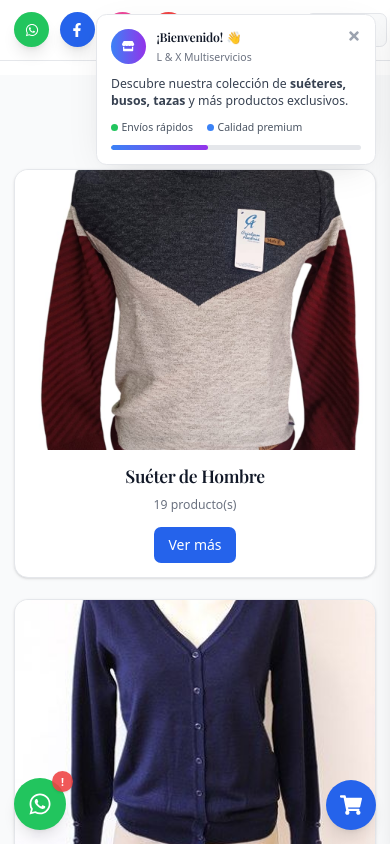
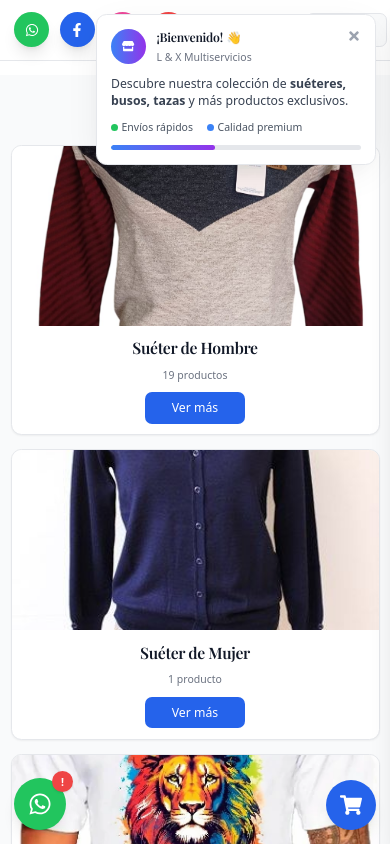
Before and after one commit to lxmultiservicios2363/lx-multiservicios, a Next.js app: page /catalogo in a window 390 px wide. Shown: the top 844 px of the page. Built offline with nearby package versions, Linux system fonts and the light colour scheme; a web font is replaced by a local one.

Commit message:
feat: optimizar catálogo para todos los dispositivos

```diff
--- a/src/app/catalogo/page.tsx
+++ b/src/app/catalogo/page.tsx
@@ -1,4 +1,4 @@
-// src/app/catalogo/page.tsx - CON MODO OSCURO
+// src/app/catalogo/page.tsx - OPTIMIZADO PARA MÓVIL Y DESKTOP
 import fs from "fs";
 import path from "path";
 import Link from "next/link";
@@ -30,37 +30,50 @@ export default async function CatalogPage() {
   }
 
   return (
-    <main className="min-h-screen bg-gray-50 dark:bg-gray-900 py-10 px-4">
+    <main className="min-h-screen bg-gray-50 dark:bg-gray-900 py-6 sm:py-10 px-3 sm:px-4">
       <div className="max-w-6xl mx-auto">
-        <h1 className="text-3xl font-bold mb-8 text-center text-gray-900 dark:text-white">Catálogo</h1>
+        {/* Título optimizado */}
+        <h1 className="text-2xl sm:text-3xl font-bold mb-6 sm:mb-8 text-center text-gray-900 dark:text-white">
+          Catálogo
+        </h1>
 
-        <div className="grid grid-cols-1 sm:grid-cols-2 md:grid-cols-3 lg:grid-cols-4 gap-6">
+        {/* Grid completamente responsive */}
+        <div className="grid grid-cols-1 xs:grid-cols-2 sm:grid-cols-2 md:grid-cols-3 lg:grid-cols-4 gap-4 sm:gap-6">
           {categories.map((c) => (
-            <article key={c.slug} className="bg-white dark:bg-gray-800 rounded-2xl shadow overflow-hidden border border-gray-200 dark:border-gray-700">
-              <div className="relative w-full h-[280px] sm:h-[320px]">
+            <article
+              key={c.slug}
+              className="bg-white dark:bg-gray-800 rounded-xl sm:rounded-2xl shadow-sm sm:shadow overflow-hidden border border-gray-200 dark:border-gray-700 hover:shadow-md sm:hover:shadow-lg transition-all duration-300"
+            >
+              {/* Imagen optimizada para móvil */}
+              <div className="relative w-full h-[180px] xs:h-[200px] sm:h-[240px] md:h-[280px] lg:h-[320px]">
                 {c.cover ? (
                   <Image
                     src={c.cover}
                     alt={c.title}
                     fill
                     style={{ objectFit: "cover" }}
-                    className="transition-transform hover:scale-105"
-                    sizes="(max-width: 640px) 100vw, (max-width: 768px) 50vw, (max-width: 1024px) 33vw, 25vw"
+                    className="transition-transform duration-300 hover:scale-105"
+                    sizes="(max-width: 475px) 100vw, (max-width: 640px) 50vw, (max-width: 768px) 50vw, (max-width: 1024px) 33vw, 25vw"
                     priority={categories.indexOf(c) < 4}
                   />
                 ) : (
-                  <div className="w-full h-full flex items-center justify-center bg-gray-100 dark:bg-gray-700 text-gray-400 dark:text-gray-500">
+                  <div className="w-full h-full flex items-center justify-center bg-gray-100 dark:bg-gray-700 text-gray-400 dark:text-gray-500 text-sm sm:text-base">
                     Sin imagen
                   </div>
                 )}
               </div>
 
-              <div className="p-4 text-center">
-                <h2 className="text-xl font-semibold mb-2 text-gray-900 dark:text-white">{c.title}</h2>
-                <p className="text-sm text-gray-500 dark:text-gray-400 mb-4">{c.count} producto(s)</p>
+              {/* Contenido optimizado */}
+              <div className="p-3 sm:p-4 text-center">
+                <h2 className="text-lg sm:text-xl font-semibold mb-2 text-gray-900 dark:text-white line-clamp-2">
+                  {c.title}
+                </h2>
+                <p className="text-xs sm:text-sm text-gray-500 dark:text-gray-400 mb-3 sm:mb-4">
+                  {c.count} producto{c.count !== 1 ? 's' : ''}
+                </p>
                 <Link
                   href={`/catalogo/${c.slug}`}
-                  className="inline-block bg-blue-600 dark:bg-blue-700 text-white px-4 py-2 rounded-lg hover:bg-blue-700 dark:hover:bg-blue-600 transition"
+                  className="inline-block bg-blue-600 dark:bg-blue-700 text-white px-3 sm:px-4 py-2 sm:py-2 rounded-lg hover:bg-blue-700 dark:hover:bg-blue-600 transition-all duration-200 text-sm sm:text-base font-medium min-w-[100px] sm:min-w-[120px]"
                 >
                   Ver más
                 </Link>
```
